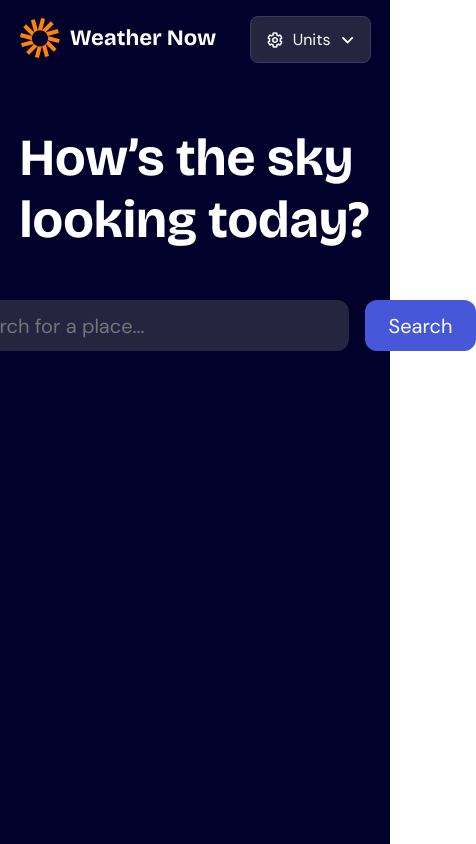
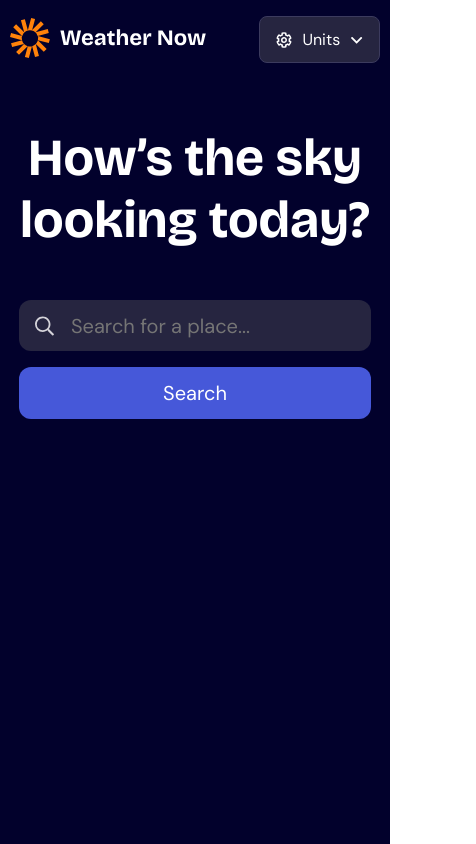
Before and after one commit to MuhammedZeki/WeatherApp, a React (Vite) app: page / in a window 390 px wide. Shown: the whole page, 476 px wide, since content can reach past the window. Built offline with nearby package versions, Linux system fonts and the light colour scheme.

Commit message:
The searchBar done responsive for mobile and tablet

```diff
--- a/src/App.css
+++ b/src/App.css
@@ -1,6 +1,7 @@
 .weatherMain {
   background-color: #02012c;
-  height: 100vh;
+  min-height: 100vh;
+  height: 100%;
 }
 .container {
   width: 90%;
@@ -8,3 +9,8 @@
   padding: 1rem 0;
   height: 100%;
 }
+@media (max-width: 768px) {
+  .container {
+    width: 95%;
+  }
+}
--- a/src/css/home/search/SearchBarPage.css
+++ b/src/css/home/search/SearchBarPage.css
@@ -57,3 +57,37 @@
   padding: 0.8rem 1.5rem;
   border-radius: 12px;
 }
+@media (max-width: 768px) {
+  .searchTitle {
+    width: 482px;
+    text-align: center;
+  }
+  .searchBar {
+    width: 95%;
+    justify-content: space-between;
+  }
+  .inputBar {
+    flex: 1;
+    justify-content: flex-start;
+  }
+}
+@media (max-width: 600px) {
+  .searchTitle {
+    width: 482px;
+    text-align: center;
+  }
+  .searchBar {
+    flex-direction: column;
+  }
+  .searchBtn,
+  .inputBar {
+    width: 100%;
+  }
+  .searchBtn {
+    text-align: center;
+  }
+  .searchTitle {
+    width: 375px;
+    text-align: center;
+  }
+}
```
